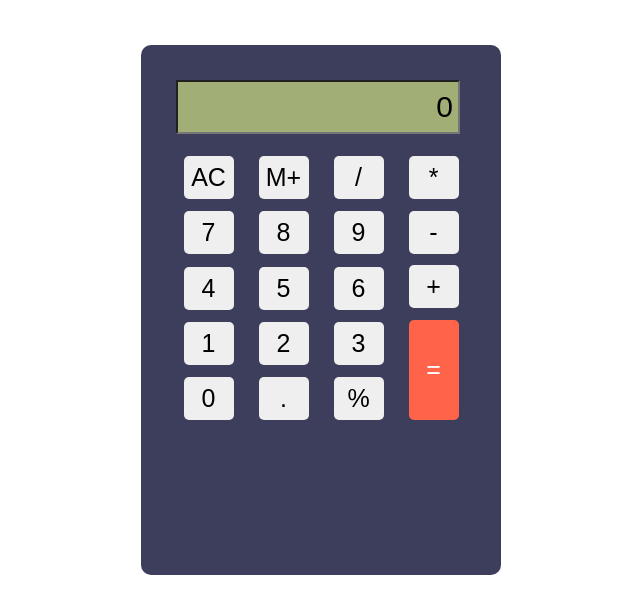
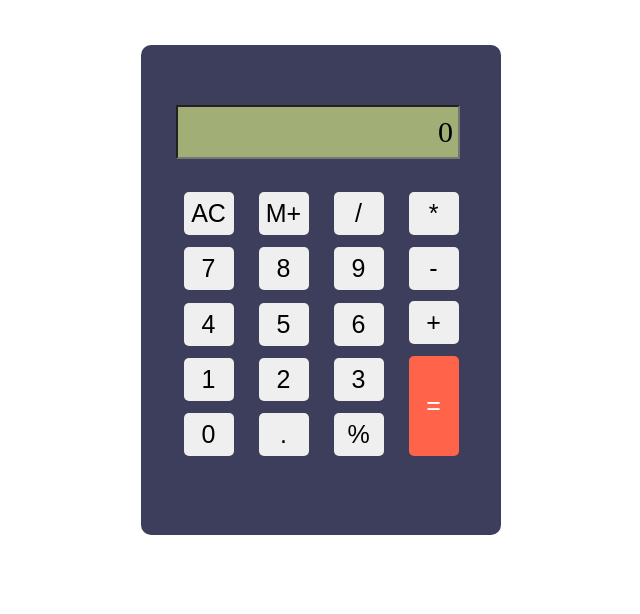
Before and after one commit to Arpitakharde/ASS-21, a plain HTML site: page index.html in a window 1280 px wide. Shown: the whole page, without its empty margins (319-959 px from the left). Drawn offline with Linux system fonts and the light colour scheme.

Commit message:
calculator created

```diff
--- a/style.css
+++ b/style.css
@@ -1,5 +1,5 @@
 .parent{
-    height: 470px;
+    height: 430px;
     width: 300px;
     background-color: #3D3D5c;
     margin: 45px  auto;
@@ -15,7 +15,8 @@
     font-size: 30px;
     display: block;
     padding: 5px 5px;
-    margin:5px 5px;
+    margin:30px 5px;
+    font-family: "DS-Digital Noramal";
 }
 
 .child-2{
```
Also changed, not shown: index.html (+1 -0 lines).
